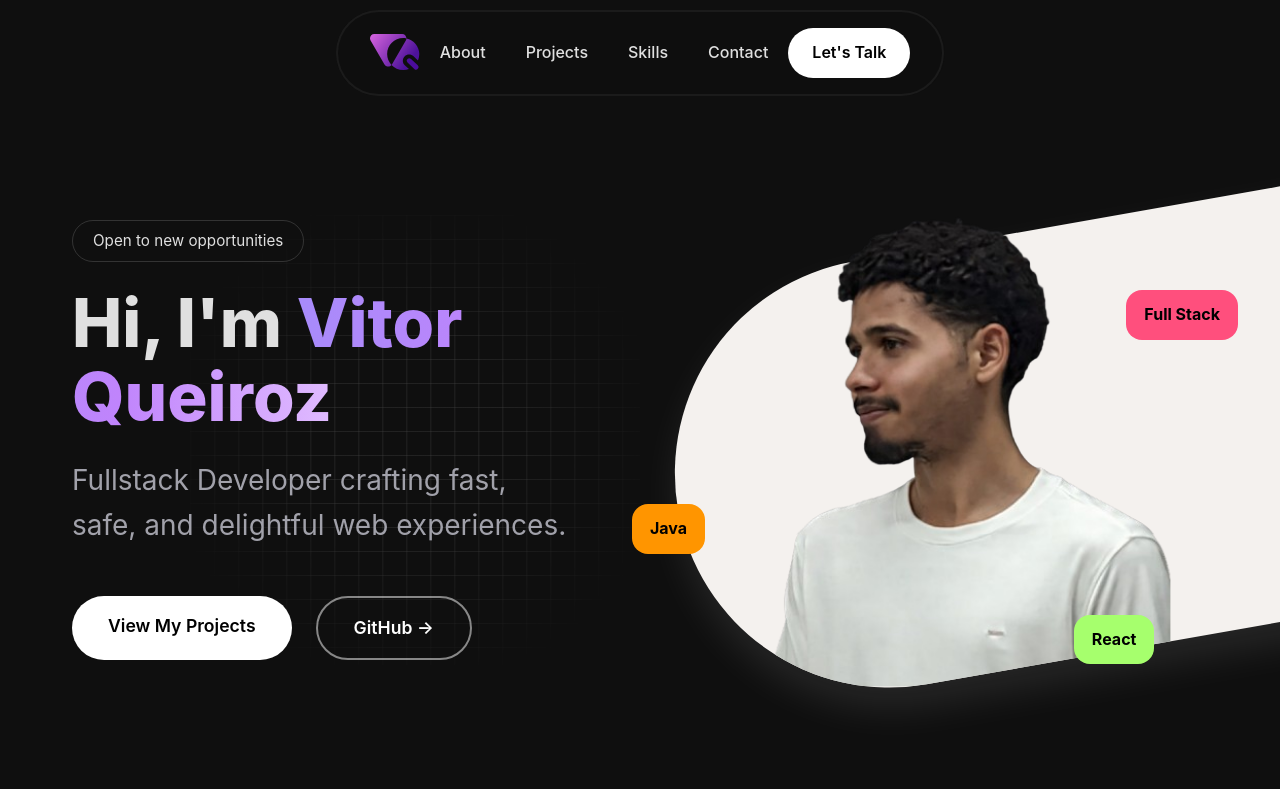
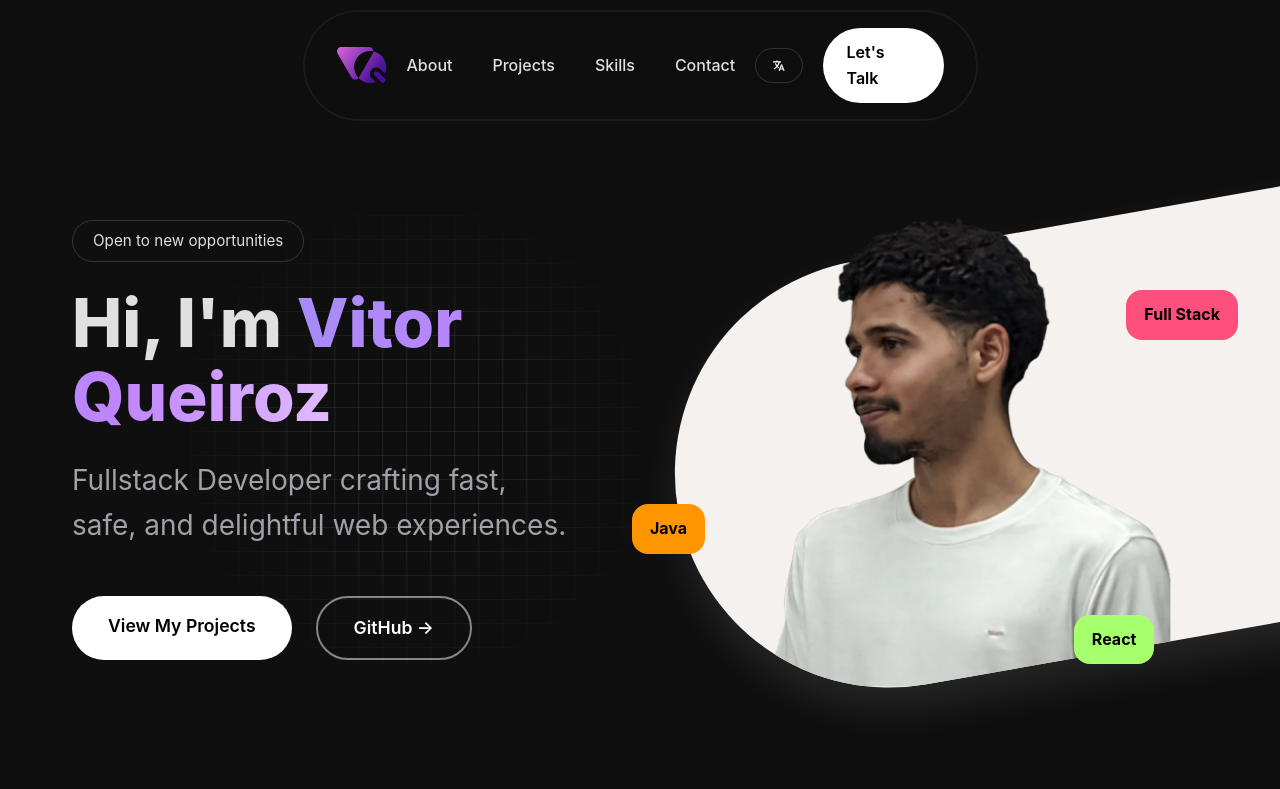
Before and after one commit to vitorQN/PersonalPortfolio, a React (Vite) app: page / in a window 1280 px wide. Shown: the top 789 px of the page. Built offline with nearby package versions, Linux system fonts and the light colour scheme; no server answers.

Commit message:
Feature:SwitcherLanguage

```diff
--- a/package.json
+++ b/package.json
@@ -12,9 +12,12 @@
   "dependencies": {
     "@supabase/supabase-js": "^2.108.1",
     "framer-motion": "^12.40.0",
+    "i18next": "^26.3.1",
+    "i18next-browser-languagedetector": "^8.2.1",
     "lenis": "^1.3.23",
     "react": "^19.2.6",
     "react-dom": "^19.2.6",
+    "react-i18next": "^17.0.8",
     "react-icons": "^5.6.0",
     "supabase": "^2.106.0"
   },
--- a/src/components/NavBar/NavBar.css
+++ b/src/components/NavBar/NavBar.css
@@ -10,7 +10,7 @@
 }
 
 .nav-container {
-  max-width: 650px;
+  max-width: 675px;
   margin: 10px 0px;
   padding: 1rem 2rem;
   border: 2px solid rgba(61, 61, 61, 0.286);
--- a/src/components/NavBar/NavBar.jsx
+++ b/src/components/NavBar/NavBar.jsx
@@ -1,5 +1,6 @@
 import './NavBar.css';
 import logo from '../../assets/logo.svg';
+import LanguageSwitcher from '../SwitcherLanguage/LanguageSwitcher';
 
 function NavBar() {
     return (
@@ -16,7 +17,7 @@ function NavBar() {
                     <a href="#skills">Skills</a>
                     <a href="#contact">Contact</a>
                 </div>
-
+                <LanguageSwitcher />
                 <a href="#contact" className="cta-button">Let's Talk</a>
             </div>
         </nav>
--- /dev/null
+++ b/src/components/SwitcherLanguage/LanguageSwitcher.css
@@ -0,0 +1,56 @@
+.language-menu {
+  position: relative;
+}
+
+.language-button {
+  display: flex;
+  align-items: center;
+  gap: 0.5rem;
+
+  background: transparent;
+  border: 1px solid rgba(255, 255, 255, 0.15);
+
+  color: white;
+  padding: 0.6rem 1rem;
+  border-radius: 999px;
+
+  cursor: pointer;
+  transition: all 0.2s ease;
+}
+
+.language-button:hover {
+  border-color: rgba(255, 255, 255, 0.3);
+}
+
+.language-dropdown {
+  position: absolute;
+  top: calc(100% + 2rem);
+  right: -60px;
+
+  min-width: 160px;
+
+  background: #161616;
+  border: 1px solid rgba(255, 255, 255, 0.1);
+  border-radius: 12px;
+
+  overflow: hidden;
+  z-index: 100;
+}
+
+.language-dropdown button {
+  width: 100%;
+  padding: 0.8rem 1rem;
+
+  background: transparent;
+  border: none;
+
+  color: white;
+  text-align: left;
+
+  cursor: pointer;
+  transition: background 0.2s ease;
+}
+
+.language-dropdown button:hover {
+  background: rgba(255, 255, 255, 0.08);
+}
--- /dev/null
+++ b/src/components/SwitcherLanguage/LanguageSwitcher.jsx
@@ -0,0 +1,39 @@
+import { useState } from "react";
+import { useTranslation } from "react-i18next";
+import { IoLanguage } from "react-icons/io5";
+import './LanguageSwitcher.css'
+
+function LanguageSwitcher() {
+  const { i18n } = useTranslation();
+  const [open, setOpen] = useState(false);
+
+  const changeLanguage = (lang) => {
+    i18n.changeLanguage(lang);
+    setOpen(false);
+  };
+
+  return (
+    <div className="language-menu">
+      <button
+        className="language-button"
+        onClick={() => setOpen(!open)}
+      >
+        <IoLanguage />
+      </button>
+
+      {open && (
+        <div className="language-dropdown">
+          <button onClick={() => changeLanguage("en")}>
+            🇺🇸 English
+          </button>
+
+          <button onClick={() => changeLanguage("pt")}>
+            🇧🇷 Português
+          </button>
+        </div>
+      )}
+    </div>
+  );
+}
+
+export default LanguageSwitcher;
--- /dev/null
+++ b/src/i18n.js
@@ -0,0 +1,27 @@
+import i18n from "i18next";
+import { initReactI18next, Translation } from "react-i18next";
+import LanguageDetector from "i18next-browser-languagedetector";
+
+import en from './locales/en/translation.json';
+import pt from './locales/pt/translation.json';
+
+i18n.use(LanguageDetector)
+    .use(initReactI18next)
+    .init({
+        resources: {
+            en: {
+                translation: en,
+            },
+             pt: {
+                translation: pt,
+             },
+        },
+
+        fallbackLng: "en",
+        interpolation: {
+            escapeValue: false,
+        },
+
+    });
+
+export default i18n;
--- /dev/null
+++ b/src/locales/en/translation.json
@@ -0,0 +1,7 @@
+{
+  "hero": {
+    "badge": "Open to new opportunities",
+    "title": "Hi, I'm {{name}}",
+    "subtitle": "Fullstack Developer crafting fast, safe, and delightful web experiences."
+  }
+}
--- /dev/null
+++ b/src/locales/pt/translation.json
@@ -0,0 +1,7 @@
+{
+  "hero": {
+    "badge": "Aberto a novas oportunidades",
+    "title": "Olá, eu sou {{name}}",
+    "subtitle": "Desenvolvedor Full Stack criando experiências web rápidas, seguras e agradáveis."
+  }
+}
--- a/src/pages/HeroSection/Hero.jsx
+++ b/src/pages/HeroSection/Hero.jsx
@@ -1,14 +1,18 @@
 import profilebg from '../../assets/profilebg.png';
 import './Hero.css';
+import { useTranslation } from 'react-i18next';
 
 function Hero() {
+
+    const { t } = useTranslation();
+
     return (
         <section className="hero">
             <div className="hero-container">
                 {/* Left: Text */}
                 <div className="hero-grid"></div>
                 <div className="hero-text">
-                    <div className="badge">Open to new opportunities</div>
+                    <div className="badge">{t("hero.badge")}</div>
 
                     <h1 className="hero-title">
                         Hi, I'm <span className="highlight">Vitor Queiroz</span>
```
Also changed, not shown: src/main.jsx (+8 -7 lines), 1 other file (tests, documents, lock files or other folders).
